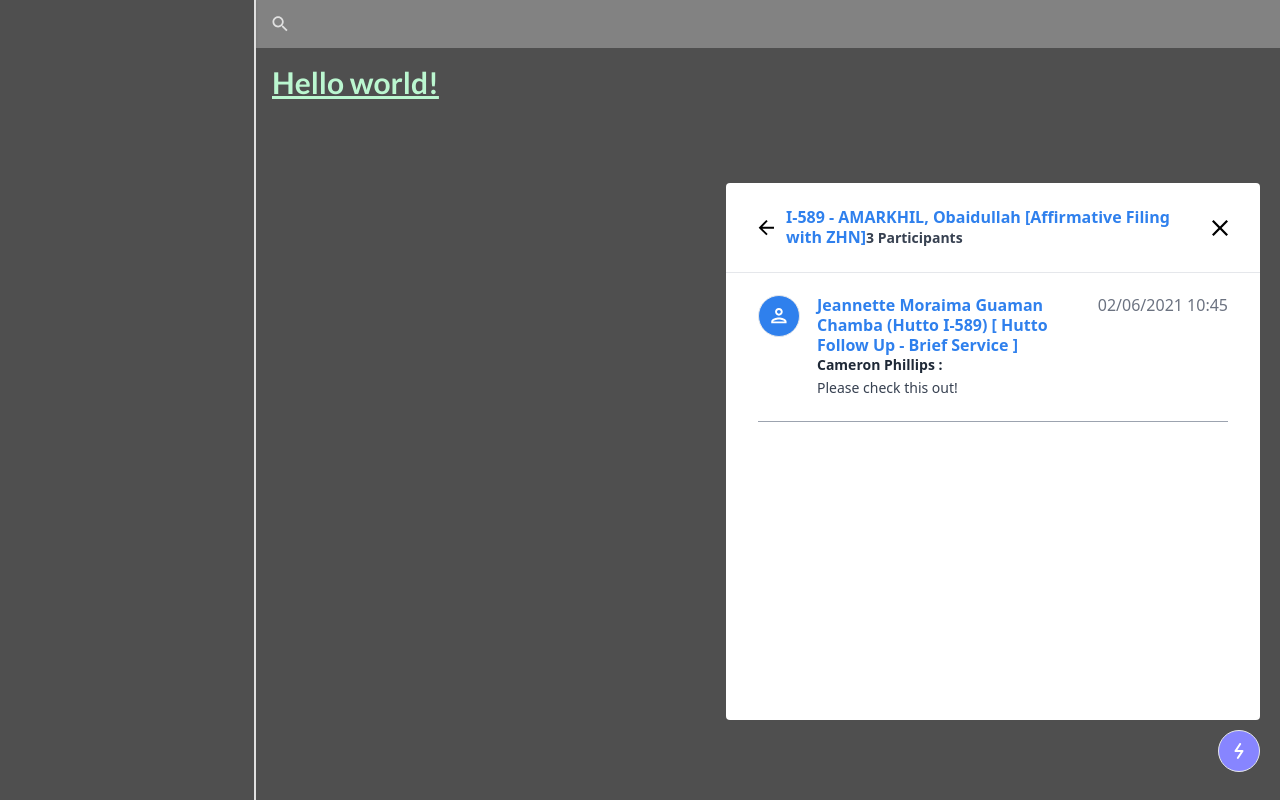
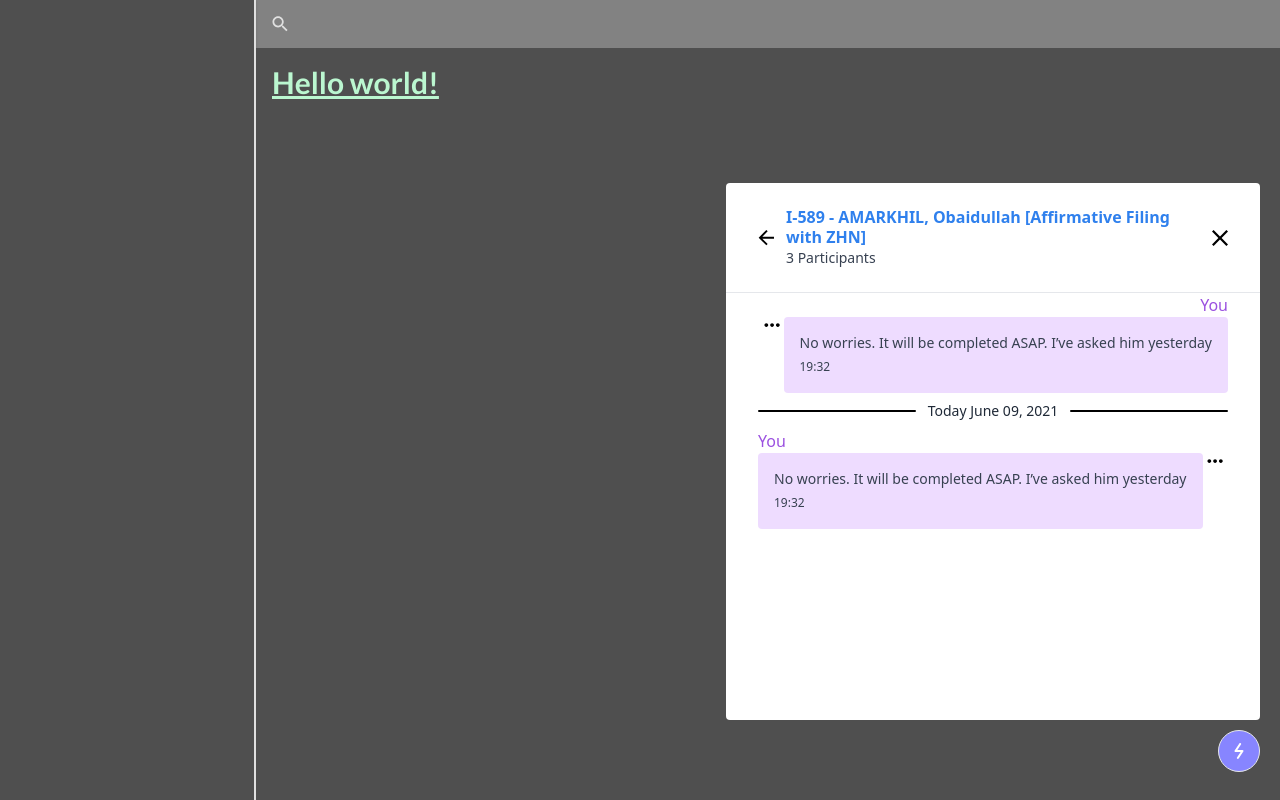
Before and after one commit to evriyanaindrasaputra/chat-vue, a Vue app: page / in a window 1280 px wide. Both pictures are taken after a click on the element 955 px from the left and 293 px from the top of the page. Built offline with nearby package versions, Linux system fonts and the light colour scheme.

Commit message:
feat: chat

```diff
--- a/src/components/DiscussionHeader/DiscussionHeader.vue
+++ b/src/components/DiscussionHeader/DiscussionHeader.vue
@@ -13,8 +13,10 @@ const emit = defineEmits(['backDiscuss'])
         <ArrowBackIcon class="w-4 h-4 " fill="fill-black" />
       </button>
       <div class="items-start flex-1 leading-tight text-base font-semibold">
-        <span class="text-primary-one">I-589 - AMARKHIL, Obaidullah [Affirmative Filing with ZHN]</span>
-        <span class=" text-sm text-gray-700">3 Participants</span>
+        <p class="text-primary-one">
+          I-589 - AMARKHIL, Obaidullah [Affirmative Filing with ZHN]
+        </p>
+        <span class="font-medium text-sm text-gray-700">3 Participants</span>
       </div>
       <button>
         <CloseIcon class="w-4 h-4 " fill="fill-black" />
--- a/src/views/index.vue
+++ b/src/views/index.vue
@@ -9,6 +9,7 @@ import Search from '~/components/Search/Search.vue'
 import Discuss from '~/components/Discuss/Discuss.vue'
 import DiscussionHeader from '~/components/DiscussionHeader/DiscussionHeader.vue'
 import ContainerDiscuss from '~/components/ContainerDiscuss/ContainerDiscuss.vue'
+import MoreHorizIcon from '~/components/Icons/MoreHorizIcon.vue'
 
 type MenuType = 'Task' | 'Inbox' | 'Menu'
 interface DiscussType {
@@ -69,7 +70,45 @@ const closeDiscuss = () => {
       </template>
       <ContainerDiscuss>
         <template v-if="discuss.isDiscuss">
-          <Discuss :id="1" @changeDiscuss="selectedDiscuss" />
+          <div class=" space-y-2">
+            <div class="w-full  ml-auto">
+              <p class="text-chats-two-darken text-right">
+                You
+              </p>
+              <div class="flex items-start flex-row-reverse gap-1">
+                <div class="bg-chats-two p-4 rounded">
+                  <p class=" text-gray-700 text-sm">
+                    No worries. It will be completed ASAP. I’ve asked him yesterday
+                  </p>
+                  <span class="text-gray-700 text-xs">19:32</span>
+                </div>
+                <button>
+                  <MoreHorizIcon class="w-4 h-4 " fill="fill-black" />
+                </button>
+              </div>
+            </div>
+            <div class="w-full flex justify-between space-x-3 items-center">
+              <div class="w-full h-[2px] rounded bg-black" />
+              <div class=" flex-shrink-0 text-sm">
+                Today June 09, 2021
+              </div>
+              <div class="w-full h-[2px] rounded bg-black" />
+            </div>
+            <div class="w-full">
+              <span class="text-chats-two-darken">You</span>
+              <div class="flex items-start gap-1">
+                <div class="bg-chats-two p-4 rounded">
+                  <p class=" text-gray-700 text-sm">
+                    No worries. It will be completed ASAP. I’ve asked him yesterday
+                  </p>
+                  <span class="text-gray-700 text-xs">19:32</span>
+                </div>
+                <button>
+                  <MoreHorizIcon class="w-4 h-4 " fill="fill-black" />
+                </button>
+              </div>
+            </div>
+          </div>
         </template>
         <template v-else>
           <Discuss :id="1" @changeDiscuss="selectedDiscuss" />
```
